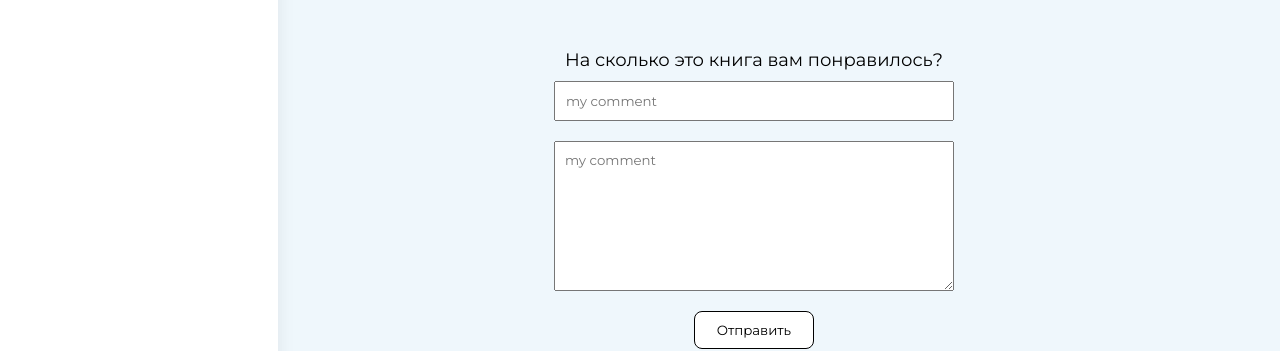
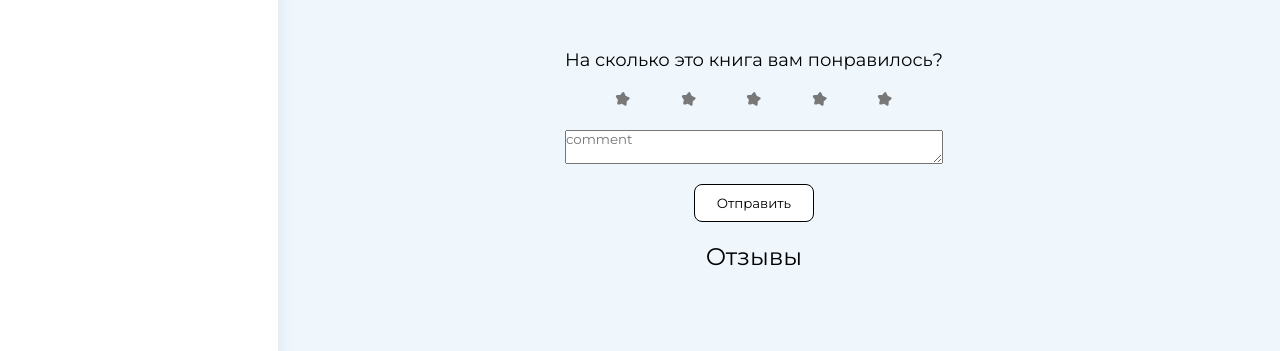
Before and after one commit to EmirlanDogdurbaev/libr2, a React (Vite) app: page /book/1 in a window 1280 px wide. Shown: the part 381-732 px from the top of the page. Built offline with nearby package versions, Linux system fonts and the light colour scheme; no server answers; sample sign-in values are in the browser's storage.

Commit message:
handle stars changing

```diff
--- a/src/components/Stars/Stars.jsx
+++ b/src/components/Stars/Stars.jsx
@@ -1,25 +1,31 @@
 import React, { useEffect, useState } from "react";
 import star from "../../assets/icons/star.svg";
 import empt from "../../assets/icons/empty.svg";
-import classes from './Stars.module.scss'
-export default function Stars({ amount, book }) {
+import classes from "./Stars.module.scss";
+export default function Stars({ amount, book, clickable }) {
   const [stars, setStars] = useState([]);
   const [empty, setEmpty] = useState([]);
+  const all = [...stars, ...empty];
+  function changeStars(id) {
+    if (clickable) {
+      setStars(new Array(id + 1).fill("s"));
+      setEmpty(new Array(5 - (id + 1)).fill("e"));
+    }
+  }
   useEffect(() => {
     const roundedAmount = Math.round(amount) || 0; // Use 0 as the default value if amount is undefined
-    setStars(new Array(roundedAmount).fill(""));
-    setEmpty(new Array(5 - roundedAmount).fill(""));
+    setStars(new Array(roundedAmount).fill("s"));
+    setEmpty(new Array(5 - roundedAmount).fill("e"));
   }, [amount, book]);
   return (
     <div className={classes.Stars}>
-      {stars.map((item, id) => (
+      {all.map((item, id) => (
         <div key={id}>
-          <img src={star} alt="star" />
-        </div>
-      ))}
-      {empty.map((item, id) => (
-        <div key={id}>
-          <img src={empt} alt="empty" />
+          {item === "s" ? (
+            <img src={star} alt="star" onClick={()=>changeStars(id)} />
+          ) : item === "e" ? (
+            <img src={empt} alt="empty" onClick={()=>changeStars(id)} />
+          ) : null}
         </div>
       ))}
     </div>
--- a/src/pages/Book/Book.jsx
+++ b/src/pages/Book/Book.jsx
@@ -10,6 +10,7 @@ export default function Book() {
   const params = useParams();
   const [book, setBook] = useState({});
   const [dueDate, setDueDate] = useState("");
+  const [stars, setStars] = useState(0)
 
   async function fetchBook() {
     try {
@@ -66,17 +67,16 @@ export default function Book() {
         </article>
         <div className={cl.CommentBtn}>
           <form action="">
-            <label htmlFor="">
+            <label htmlFor="comment">
               На сколько это книга вам понравилось?
-              <input type="text" placeholder="my comment" />
             </label>
-            <label htmlFor="">
-              <textarea
-                type="text"
-                placeholder="my comment"
-                className={cl.body}
-              />
-            </label>
+            <Stars amount={stars} book={book} clickable={true}/>
+            <textarea
+              type="text"
+              id="comment"
+              placeholder="comment"
+              className={cl.body}
+            />
             <button type="submit">Отправить</button>
           </form>
         </div>
```
